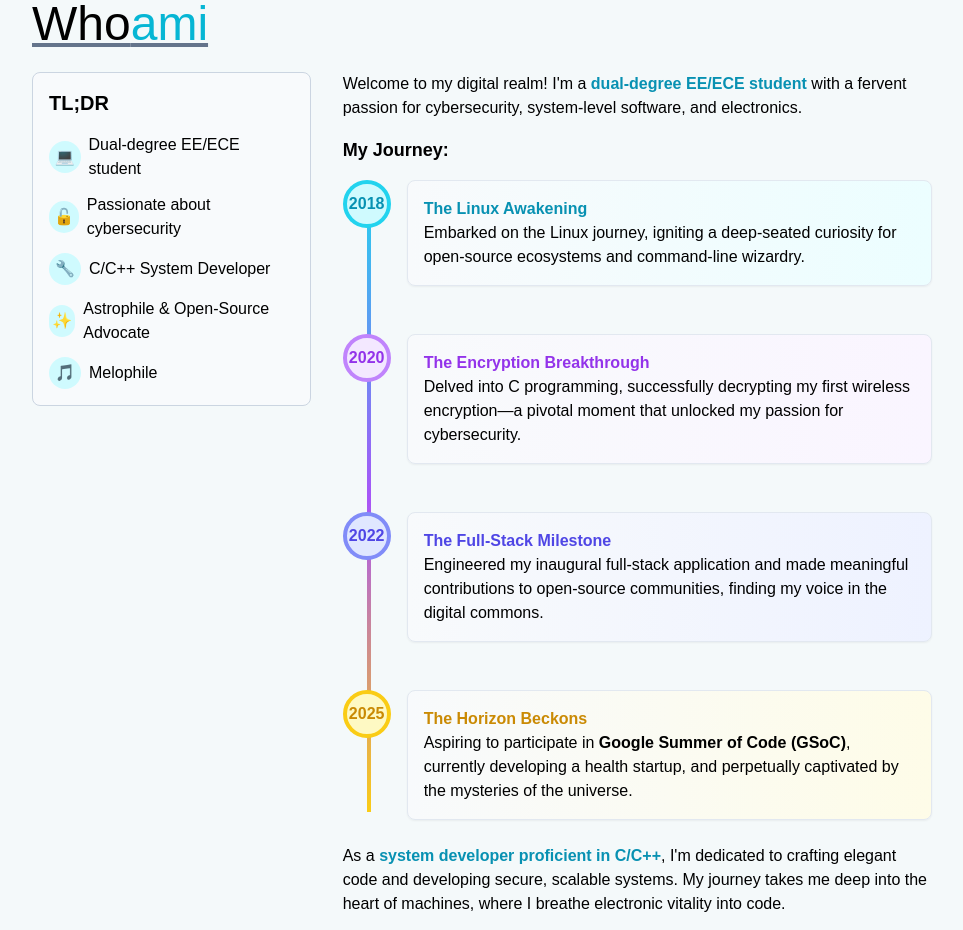
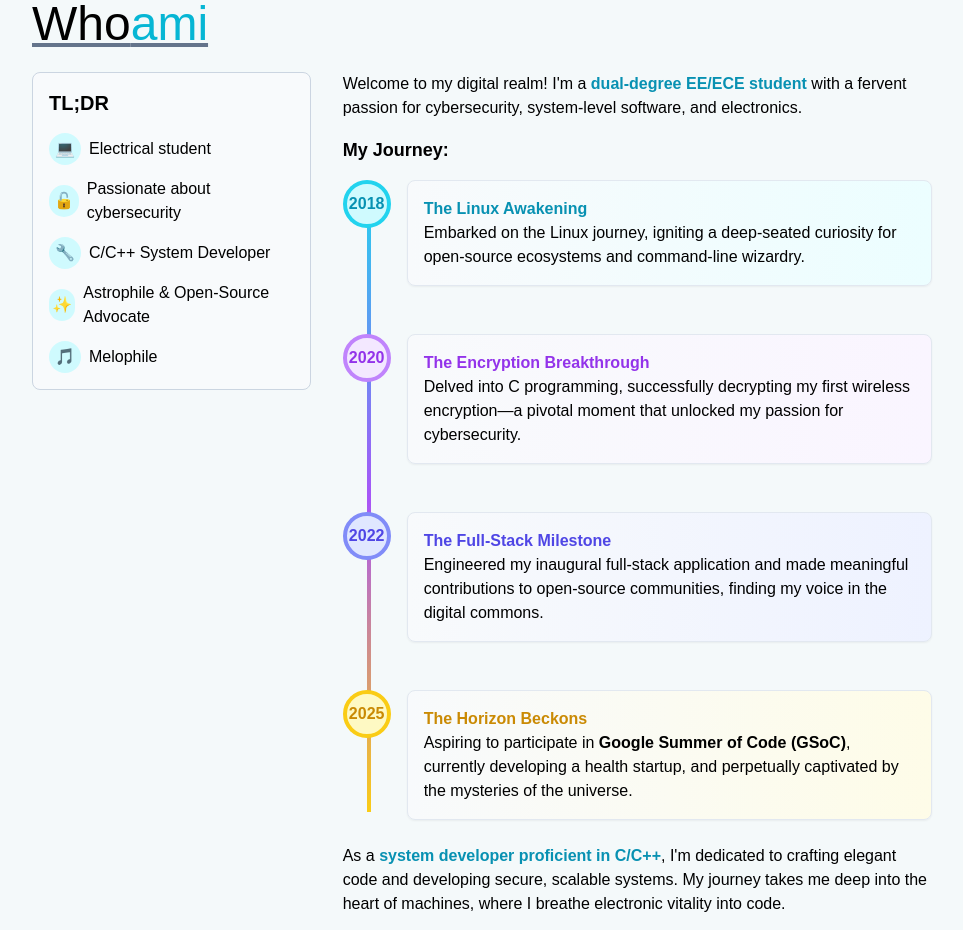
Before and after one commit to StarOne01/StarOne01.github.io, a Next.js app: page / in a window 1280 px wide. Shown: the part 860-1790 px from the top of the page, without its empty margins (158-1121 px from the left). Built offline with nearby package versions, Linux system fonts and the light colour scheme; a web font is replaced by a local one.

Commit message:
fix: degree and linkedin url

```diff
--- a/src/app/page.tsx
+++ b/src/app/page.tsx
@@ -83,7 +83,7 @@ function Whoami() {
             <ul className="space-y-3">
               <li className="flex items-center">
                 <span className="inline-flex items-center justify-center w-8 h-8 mr-2 bg-cyan-100 dark:bg-yellow-900/30 rounded-full text-cyan-600 dark:text-yellow-300">💻</span>
-                Dual-degree EE/ECE student
+                Electrical student
               </li>
               <li className="flex items-center">
                 <span className="inline-flex items-center justify-center w-8 h-8 mr-2 bg-cyan-100 dark:bg-yellow-900/30 rounded-full text-cyan-600 dark:text-yellow-300">🔓</span>
@@ -502,7 +502,7 @@ function Contact() {
               </div>
               <div>
                 <p className="font-medium">LinkedIn</p>
-                <a href="https://www.linkedin.com/in/StarOne/" target="_blank" rel="noopener noreferrer" className="text-cyan-500 dark:text-yellow-300 hover:underline">Connect on LinkedIn</a>
+                <a href="https://www.linkedin.com/in/StarOne01/" target="_blank" rel="noopener noreferrer" className="text-cyan-500 dark:text-yellow-300 hover:underline">Connect on LinkedIn</a>
               </div>
             </div>
 
```
